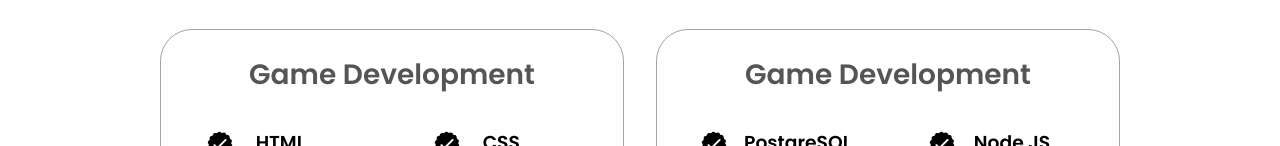
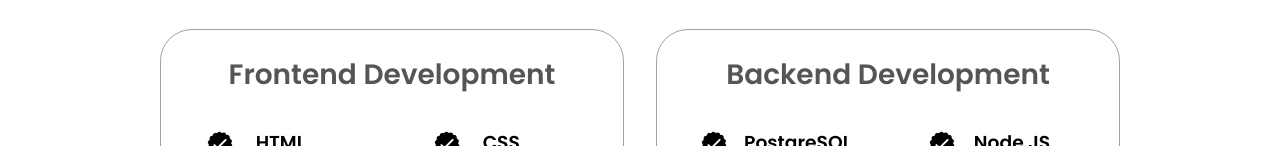
Before and after one commit to Tenvyyap/Portfolio_Website, a plain HTML site: page index.html in a window 1280 px wide. Shown: the part 1796-1942 px from the top of the page. Drawn offline with Linux system fonts and the light colour scheme.

Commit message:
update personal info

```diff
--- a/index.html
+++ b/index.html
@@ -42,7 +42,7 @@
         <div class="section__text">
             <p class="section__text__p1">Hello, I'm</p>
             <h1 class="title">Yap Teng Wei</h1>
-            <p class="section__text__p2">Game Developer</p>
+            <p class="section__text__p2">Website Developer</p>
             <div class="btn-container">
                 <button class="btn btn-color-2" onclick="window.open('./Assets/resume-example.pdf')">Download CV</button>
                 <button class="btn btn-color-1" onclick="location.href='./#contact'">Contact Info</button>
@@ -93,7 +93,7 @@
         <div class="experience-details-container">
             <div class="about-container">
                 <div class="details-container">
-                    <h2 class="experience-sub-title">Game Development</h2>
+                    <h2 class="experience-sub-title">Frontend Development</h2>
                     <div class="article-container">
                         <article>
                             <img src="./Assets/checkmark.png" alt="Experience icon" class="icon">
@@ -140,7 +140,7 @@
                     </div>
                 </div>
                 <div class="details-container">
-                    <h2 class="experience-sub-title">Game Development</h2>
+                    <h2 class="experience-sub-title">Backend Development</h2>
                     <div class="article-container">
                         <article>
                             <img src="./Assets/checkmark.png" alt="Experience icon" class="icon">
```
